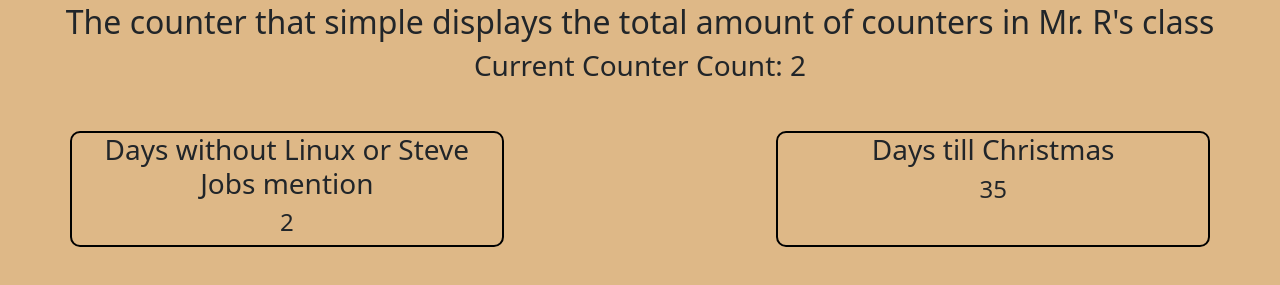
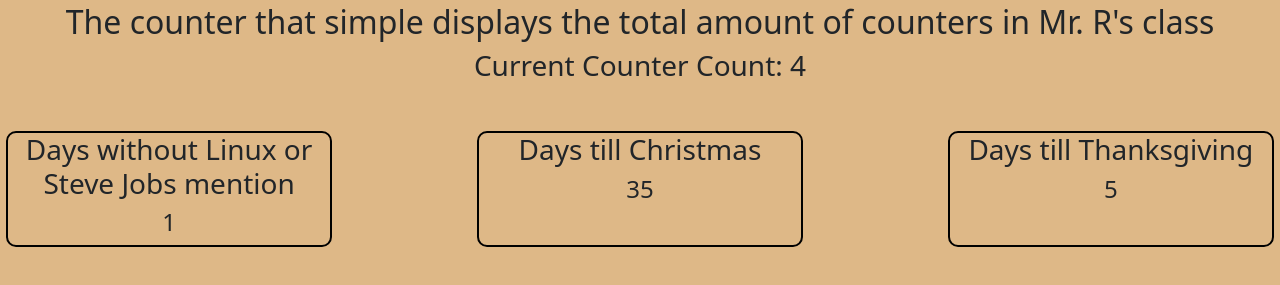
Before and after one commit to MADMAN-Modding/English-Counter-Counter, a plain HTML site: page index.html in a window 1280 px wide. Shown: the part 53-338 px from the top of the page. Drawn offline with nearby package versions, Linux system fonts and the light colour scheme.

Commit message:
Added Broken Thanksgiving

```diff
--- a/css/index.css
+++ b/css/index.css
@@ -24,7 +24,7 @@ h4 {
     padding-bottom: 40px;
 }
 
-.Linux {
+.Linux, .Christmas, .Thanksgiving {
     margin-left: auto;
     margin-right: auto;
     border: 10px;
@@ -33,13 +33,3 @@ h4 {
     border-style:solid;
     border-color:black;
 }
-
-.Christmas {
-    margin-left: auto;
-    margin-right: auto;
-    border: 10px;
-    border-radius: 10px;
-    border-width:2px;
-    border-style:solid;
-    border-color:black;
-}
--- a/index.html
+++ b/index.html
@@ -11,20 +11,27 @@
 
         <h1 id = "test">The Counter of Counters</h1>
         <h2>The counter that simple displays the total amount of counters in Mr. R's class</h2>
-        <h3 class="top-info">Current Counter Count: 2</h3>
+        <h3 class="top-info">Current Counter Count: 4</h3>
         <!-- The Counters -->
 
         <div class="row">
-            <div class="col-sm-4 Linux" onclick=main();>
+            <div class="col-sm-3 Linux" onclick=main();>
                 <h3 class="Linux-info">Days without Linux or Steve Jobs mention</h3>
                 <h4 id="linux_Days" >1</h4>
             </div>
             <div class="col-sm-1">
 
             </div>
-            <div class="col-sm-4 Christmas">
+            <div class="col-sm-3 Christmas">
                 <h3>Days till Christmas</h3>
                 <h4 id="christmas_Days">35</h4>
+            </div>
+            <div class="col-sm-1">
+
+            </div>
+            <div class="col-sm-3 Thanksgiving">
+                <h3>Days till Thanksgiving</h3>
+                <h4 id="thanksgiving_Days">5</h4>
             </div>
         </div>
     </body>
--- a/js/index.js
+++ b/js/index.js
@@ -26,4 +26,12 @@ window.onload = function main() {
     linux_Days = parseInt(linux_Days);
 
     document.getElementById("linux_Days").innerHTML = linux_Days;
+
+    thanksgiving_Days = Date.now() - 1700715600;
+
+    thanksgiving_Days /= 1000 /= 60 /= 60 /= 24;
+
+    thanksgiving_Days = parseInt(thanksgiving_Days);
+
+    document.getElementById("thanksgiving_Days").innerHTML = thanksgiving_Days;
 }
```
